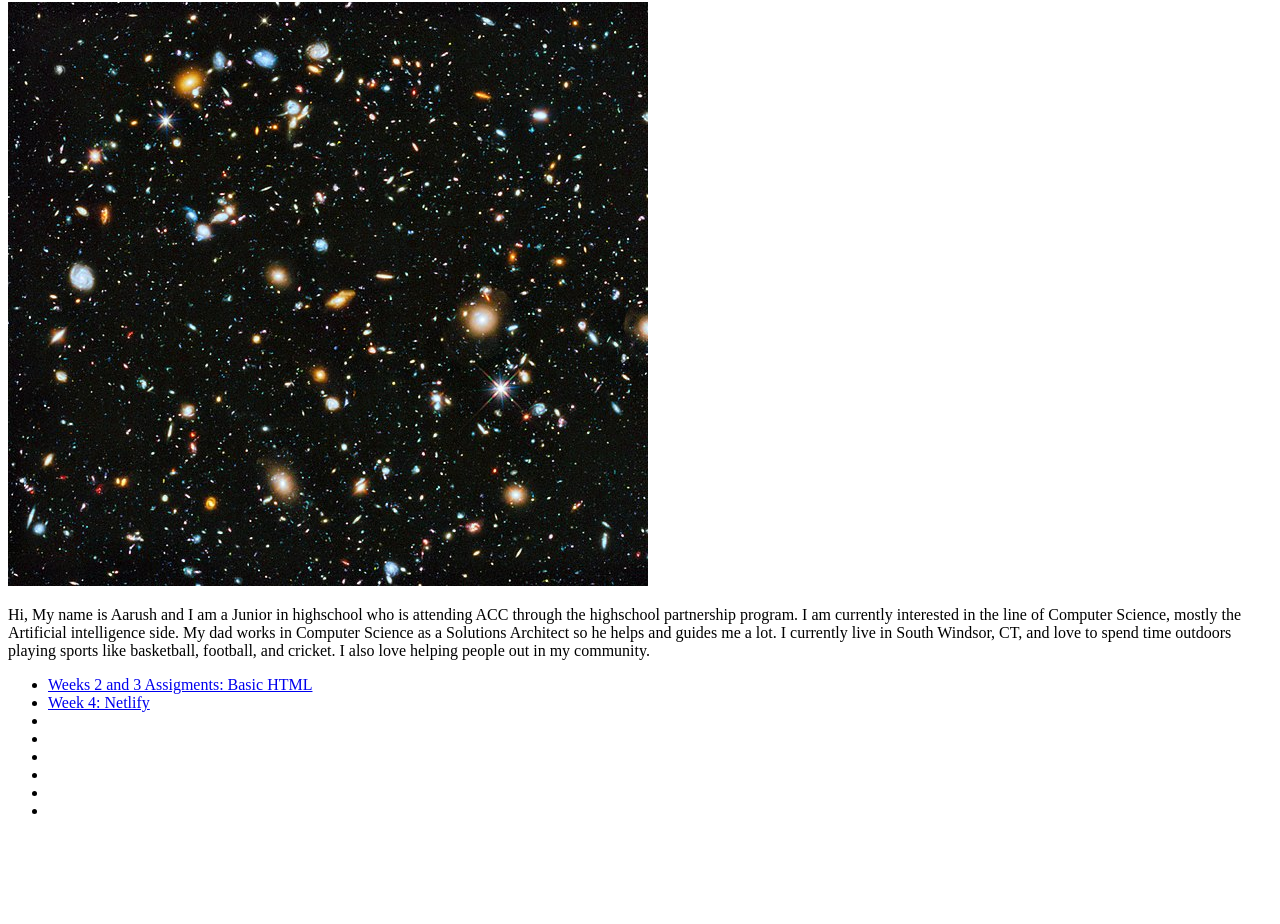
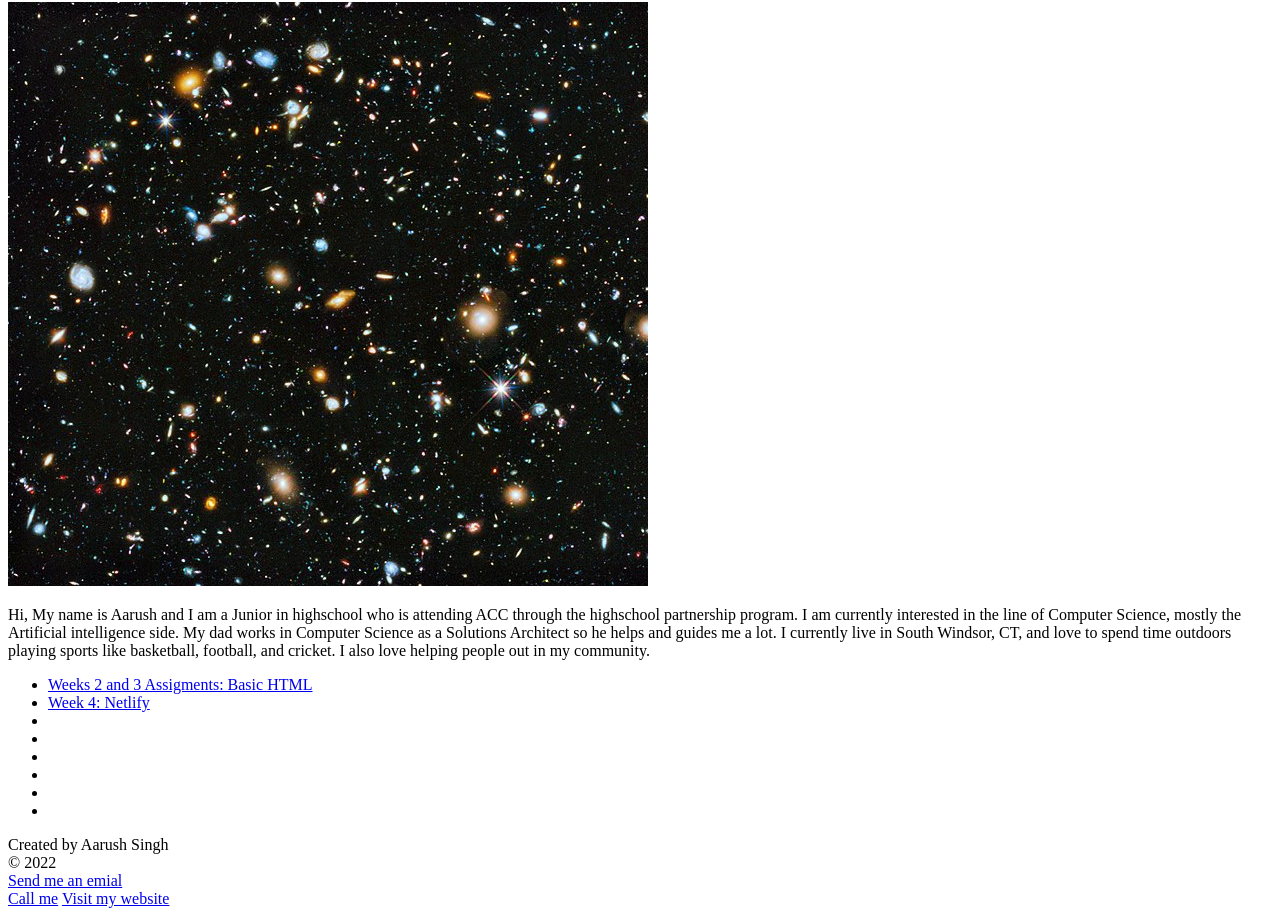
Before and after one commit to aarush6848ddh/aarush6848ddh.github.io, a plain HTML site: page index.html in a window 1280 px wide. Shown: the part 166-1090 px from the top of the page. Before the commit the page ends 1002 px from the top, so only its background shows below. Drawn offline with Linux system fonts and the light colour scheme.

Commit message:
Resubmit

```diff
--- a/index.html
+++ b/index.html
@@ -34,5 +34,14 @@
             <li><a href=""></a></li>
         </ul>
     </section>
+<footer>
+    <p>
+        Created by Aarush Singh <br>
+        &copy; 2022 <br>
+        <a href="aarush6848@gmaill.com">Send me an emial</a><br>
+        <a href="tel: +18604740515">Call me</a>
+        <a href="https://glittering-youtiao-3ef813.netlify.app/">Visit my website</a>
+    </p>
+</footer>
 </body>
 </html>
```
